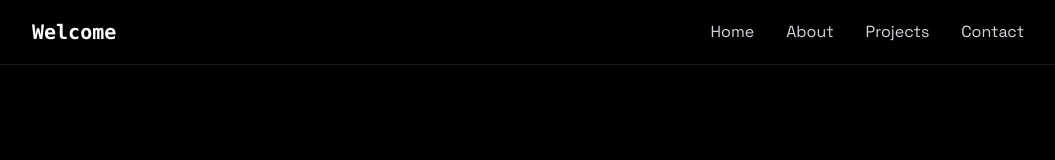
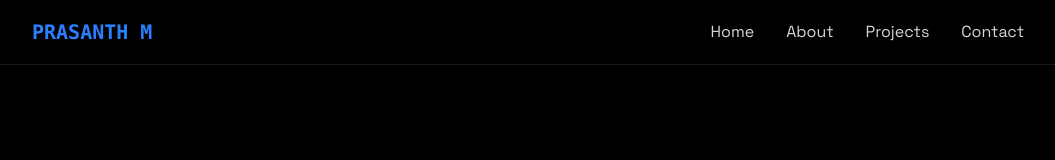
Before and after one commit to PrasanthMuthuraman03/Personal-Portfolio, a React (Vite) app: page / in a window 1280 px wide. Shown: the top 160 px of the page, without its empty margins (112-1167 px from the left). Built offline with nearby package versions, Linux system fonts and the light colour scheme.

Commit message:
Update Navbar.jsx
NAme

```diff
--- a/src/components/Navbar.jsx
+++ b/src/components/Navbar.jsx
@@ -10,7 +10,7 @@ export const Navbar = ({ menuOpen, setMenuOpen }) => {
         <div className="flex justify-between items-center h-16">
           <a href="#home" className="font-mono text-xl font-bold text-white">
             {" "}
-            Welcome{" "}
+            <span className="text-blue-500">PRASANTH M</span>{" "}
           </a>
 
           <div
```
